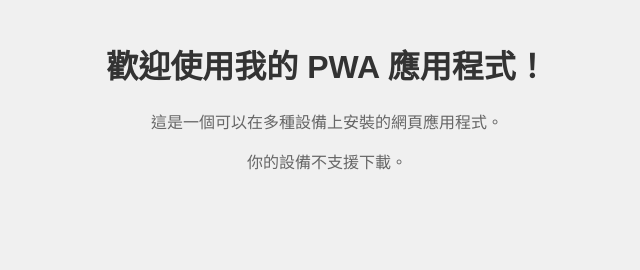
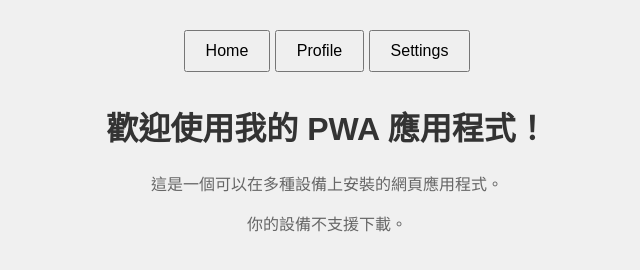
Before and after one commit to betterise/my-pwa-app, a plain HTML site: page index.html in a window 1280 px wide. Shown: the whole page, without its empty margins (313-953 px from the left). Drawn offline with Linux system fonts and the light colour scheme.

Commit message:
Update index.html

```diff
--- a/index.html
+++ b/index.html
@@ -8,6 +8,13 @@
   <link rel="manifest" href="manifest.json">
 </head>
 <body>
+
+  <nav id="navigation-bar">
+    <button>Home</button>
+    <button>Profile</button>
+    <button>Settings</button>
+  </nav>
+
   <h1>歡迎使用我的 PWA 應用程式！</h1>
   <p>這是一個可以在多種設備上安裝的網頁應用程式。</p>
 
```
